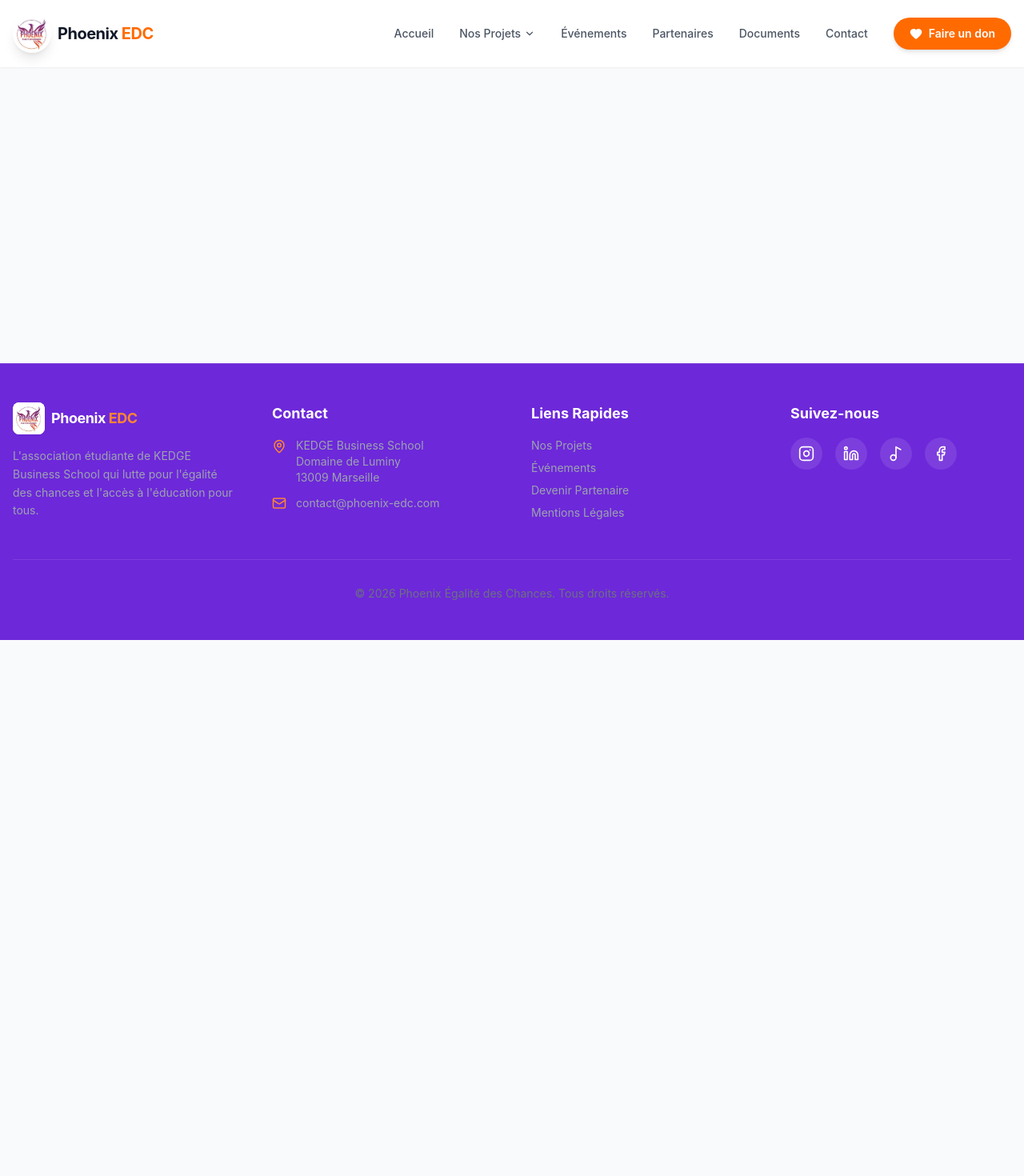
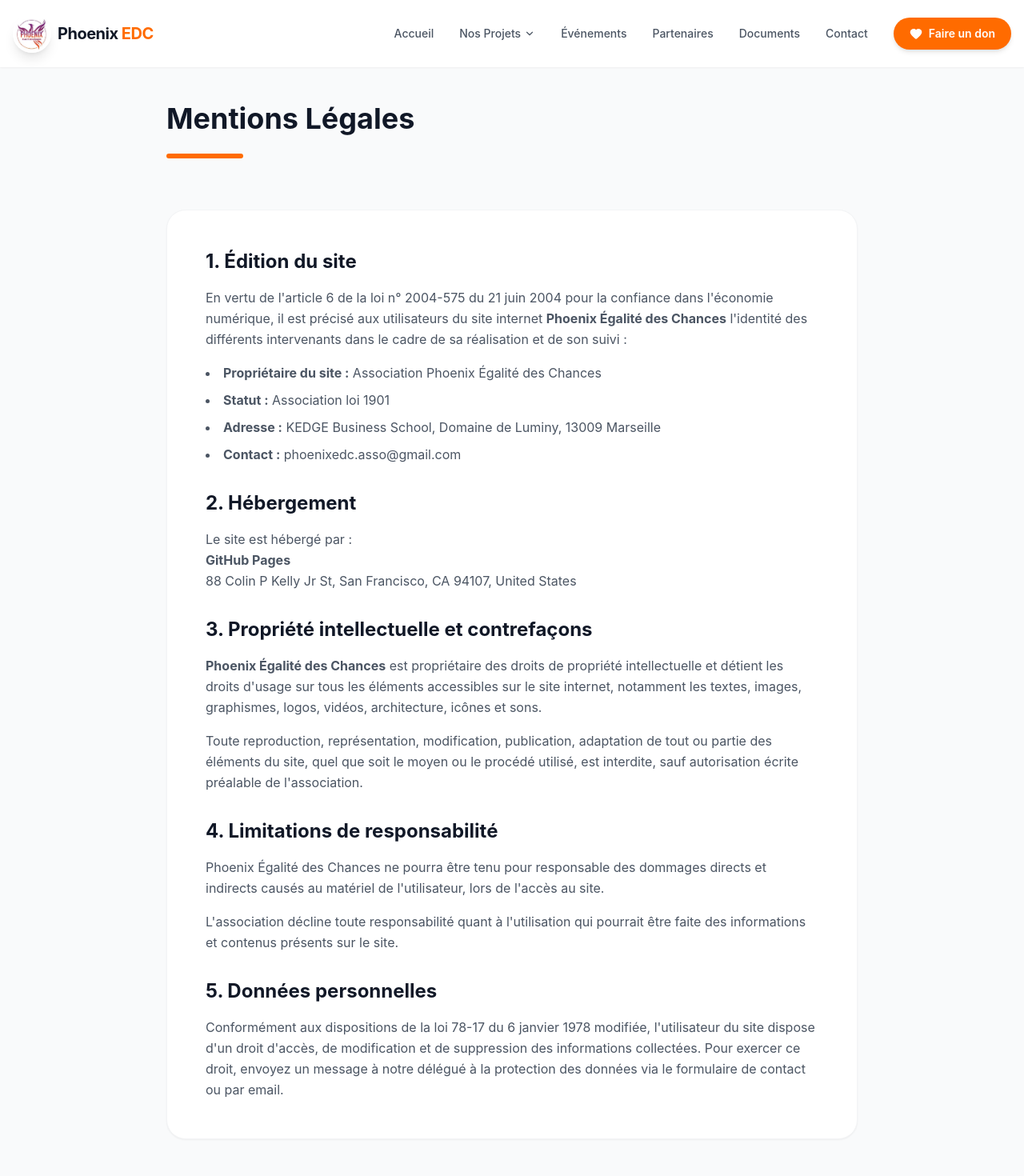
Before and after one commit to Sohel109/phoenixedc, a React (Vite) app: page /mentions-legales in a window 1280 px wide. Shown: the top 1470 px of the page at 80% size. Before the commit the page ends 800 px from the top, so only its background shows below. Built offline with nearby package versions, Linux system fonts and the light colour scheme.

Commit message:
Add Legal Mentions, update partners logos, and fix email address

```diff
--- a/src/App.tsx
+++ b/src/App.tsx
@@ -8,6 +8,7 @@ import { Events } from './pages/Events';
 import { EventDetail } from './pages/EventDetail';
 import { Partners } from './pages/Partners';
 import { Documents } from './pages/Documents';
+import { LegalMentions } from './pages/LegalMentions';
 
 function App() {
   return (
@@ -23,6 +24,7 @@ function App() {
             <Route path="/evenements/:id" element={<EventDetail />} />
             <Route path="/partenaires" element={<Partners />} />
             <Route path="/documents" element={<Documents />} />
+            <Route path="/mentions-legales" element={<LegalMentions />} />
             <Route path="/contact" element={<div className="pt-32 text-center text-2xl font-bold">Page Contact (En construction)</div>} />
           </Routes>
         </main>
--- a/src/components/layout/Footer.tsx
+++ b/src/components/layout/Footer.tsx
@@ -1,4 +1,5 @@
 import { Facebook, Instagram, Mail, MapPin, Music2, Linkedin } from 'lucide-react';
+import { Link } from 'react-router-dom';
 
 
 export function Footer() {
@@ -32,7 +33,7 @@ export function Footer() {
                             </li>
                             <li className="flex items-center gap-3">
                                 <Mail size={18} className="text-primary-light shrink-0" />
-                                <a href="mailto:contact@phoenix-edc.com" className="hover:text-white transition-colors">contact@phoenix-edc.com</a>
+                                <a href="mailto:phoenixedc.asso@gmail.com" className="hover:text-white transition-colors">phoenixedc.asso@gmail.com</a>
                             </li>
                         </ul>
                     </div>
@@ -41,10 +42,10 @@ export function Footer() {
                     <div>
                         <h3 className="font-bold text-lg mb-4 text-white">Liens Rapides</h3>
                         <ul className="space-y-2 text-gray-400 text-sm">
-                            <li><a href="/projets" className="hover:text-primary-light transition-colors">Nos Projets</a></li>
-                            <li><a href="/evenements" className="hover:text-primary-light transition-colors">Événements</a></li>
-                            <li><a href="/partenaires" className="hover:text-primary-light transition-colors">Devenir Partenaire</a></li>
-                            <li><a href="/mentions-legales" className="hover:text-primary-light transition-colors">Mentions Légales</a></li>
+                            <li><Link to="/projets" className="hover:text-primary-light transition-colors">Nos Projets</Link></li>
+                            <li><Link to="/evenements" className="hover:text-primary-light transition-colors">Événements</Link></li>
+                            <li><Link to="/partenaires" className="hover:text-primary-light transition-colors">Devenir Partenaire</Link></li>
+                            <li><Link to="/mentions-legales" className="hover:text-primary-light transition-colors">Mentions Légales</Link></li>
                         </ul>
                     </div>
 
--- a/src/pages/Documents.tsx
+++ b/src/pages/Documents.tsx
@@ -1,6 +1,6 @@
 import { useRef } from 'react';
 import { motion, useScroll } from 'framer-motion';
-import { FileText, Download, ArrowRight } from 'lucide-react';
+import { FileText, Download } from 'lucide-react';
 
 export function Documents() {
     const containerRef = useRef<HTMLDivElement>(null);
--- a/src/pages/Home.tsx
+++ b/src/pages/Home.tsx
@@ -184,12 +184,12 @@ export function Home() {
 
                     <div className="flex flex-wrap justify-center items-center gap-12 md:gap-20 mb-12 opacity-80">
                         <img src="/partners/om.png" alt="Olympique de Marseille" className="h-20 md:h-24 hover:scale-110 transition-all duration-300 object-contain" />
-                        <img src="/partners/decathlon.png" alt="Decathlon" className="h-24 md:h-32 hover:scale-110 transition-all duration-300 object-contain" />
+                        <img src="/partners/decathlon.png" alt="Decathlon" className="h-14 md:h-20 hover:scale-110 transition-all duration-300 object-contain" />
                         <img src="/partners/deloitte.jpg" alt="Deloitte" className="h-10 md:h-12 hover:scale-110 transition-all duration-300 object-contain mix-blend-multiply" />
                         <img src="/partners/apprentis-auteuil.jpg" alt="Apprentis d'Auteuil" className="h-16 md:h-20 hover:scale-110 transition-all duration-300 object-contain mix-blend-multiply" />
                         <img src="/partners/lydia.png" alt="Lydia" className="h-10 md:h-12 hover:scale-110 transition-all duration-300 object-contain" />
                         <img src="/partners/darty.png" alt="Darty" className="h-10 md:h-12 hover:scale-110 transition-all duration-300 object-contain" />
-                        <img src="https://logo.clearbit.com/kedge.edu" alt="Kedge Business School" className="h-12 md:h-16 grayscale hover:grayscale-0 transition-all duration-300 opacity-80 hover:opacity-100 hover:scale-110 object-contain" />
+                        <img src="/partners/kedge.png" alt="Kedge Business School" className="h-16 md:h-24 hover:scale-110 transition-all duration-300 object-contain" />
                     </div>
 
                     <Link to="/partenaires" className="inline-flex items-center gap-2 text-primary font-semibold hover:text-primary-dark transition-colors">
--- /dev/null
+++ b/src/pages/LegalMentions.tsx
@@ -0,0 +1,69 @@
+import { motion } from 'framer-motion';
+
+export function LegalMentions() {
+    return (
+        <div className="min-h-screen bg-gray-50 pt-32 pb-20">
+            <div className="container mx-auto px-4 max-w-4xl">
+                <motion.div
+                    initial={{ opacity: 0, y: 20 }}
+                    animate={{ opacity: 1, y: 0 }}
+                    className="mb-16"
+                >
+                    <h1 className="text-4xl font-bold text-gray-900 mb-6">Mentions Légales</h1>
+                    <div className="h-1.5 w-24 bg-primary rounded-full" />
+                </motion.div>
+
+                <div className="bg-white rounded-3xl p-8 md:p-12 shadow-sm border border-gray-100 space-y-8 text-gray-600 leading-relaxed">
+                    <section>
+                        <h2 className="text-2xl font-bold text-gray-900 mb-4">1. Édition du site</h2>
+                        <p>
+                            En vertu de l'article 6 de la loi n° 2004-575 du 21 juin 2004 pour la confiance dans l'économie numérique, il est précisé aux utilisateurs du site internet <strong>Phoenix Égalité des Chances</strong> l'identité des différents intervenants dans le cadre de sa réalisation et de son suivi :
+                        </p>
+                        <ul className="list-disc list-inside mt-4 space-y-2">
+                            <li><strong>Propriétaire du site :</strong> Association Phoenix Égalité des Chances</li>
+                            <li><strong>Statut :</strong> Association loi 1901</li>
+                            <li><strong>Adresse :</strong> KEDGE Business School, Domaine de Luminy, 13009 Marseille</li>
+                            <li><strong>Contact :</strong> phoenixedc.asso@gmail.com</li>
+                        </ul>
+                    </section>
+
+                    <section>
+                        <h2 className="text-2xl font-bold text-gray-900 mb-4">2. Hébergement</h2>
+                        <p>
+                            Le site est hébergé par :<br />
+                            <strong>GitHub Pages</strong><br />
+                            88 Colin P Kelly Jr St, San Francisco, CA 94107, United States
+                        </p>
+                    </section>
+
+                    <section>
+                        <h2 className="text-2xl font-bold text-gray-900 mb-4">3. Propriété intellectuelle et contrefaçons</h2>
+                        <p>
+                            <strong>Phoenix Égalité des Chances</strong> est propriétaire des droits de propriété intellectuelle et détient les droits d'usage sur tous les éléments accessibles sur le site internet, notamment les textes, images, graphismes, logos, vidéos, architecture, icônes et sons.
+                        </p>
+                        <p className="mt-4">
+                            Toute reproduction, représentation, modification, publication, adaptation de tout ou partie des éléments du site, quel que soit le moyen ou le procédé utilisé, est interdite, sauf autorisation écrite préalable de l'association.
+                        </p>
+                    </section>
+
+                    <section>
+                        <h2 className="text-2xl font-bold text-gray-900 mb-4">4. Limitations de responsabilité</h2>
+                        <p>
+                            Phoenix Égalité des Chances ne pourra être tenu pour responsable des dommages directs et indirects causés au matériel de l'utilisateur, lors de l'accès au site.
+                        </p>
+                        <p className="mt-4">
+                            L'association décline toute responsabilité quant à l'utilisation qui pourrait être faite des informations et contenus présents sur le site.
+                        </p>
+                    </section>
+
+                    <section>
+                        <h2 className="text-2xl font-bold text-gray-900 mb-4">5. Données personnelles</h2>
+                        <p>
+                            Conformément aux dispositions de la loi 78-17 du 6 janvier 1978 modifiée, l'utilisateur du site dispose d'un droit d'accès, de modification et de suppression des informations collectées. Pour exercer ce droit, envoyez un message à notre délégué à la protection des données via le formulaire de contact ou par email.
+                        </p>
+                    </section>
+                </div>
+            </div>
+        </div>
+    );
+}
```
Also changed, not shown: public/partners/kedge.png (added).
